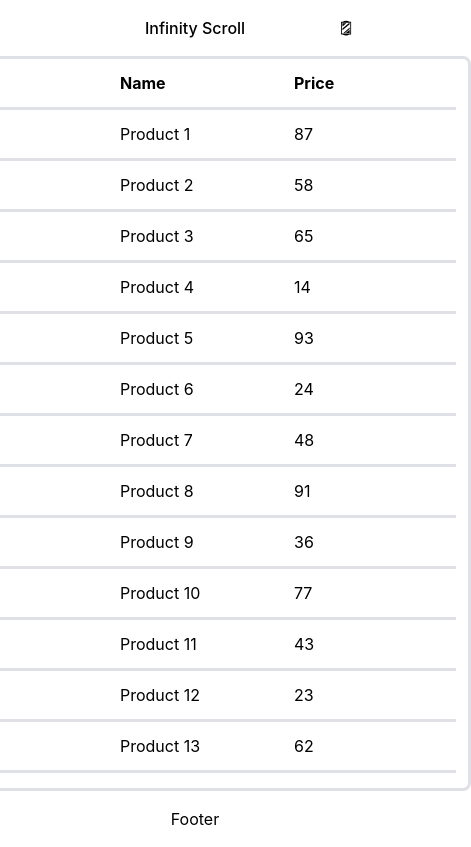
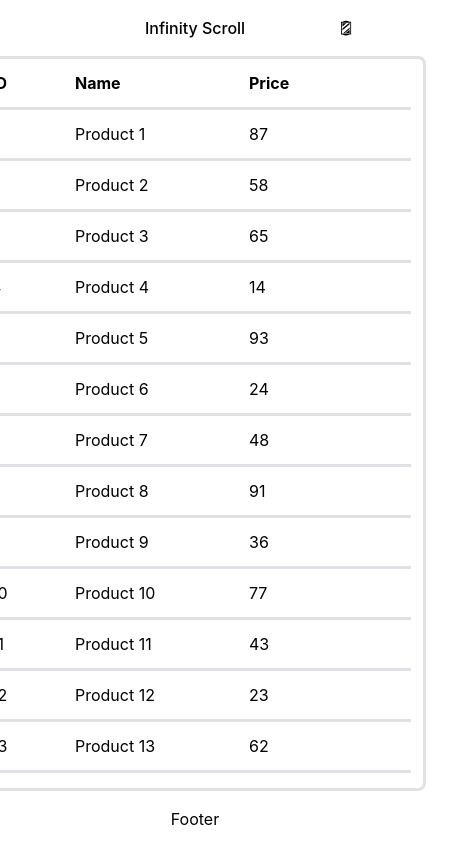
Before and after one commit to Farro178/infinite-scrolling-table, a React (Vite) app: page / in a window 390 px wide. Shown: the whole page, 471 px wide, since content can reach past the window. Built offline with nearby package versions, Linux system fonts and the light colour scheme.

Commit message:
feat: make tables mobile somewhat mobile friendly

```diff
--- a/src/components/ProductTable/ProductTable.tsx
+++ b/src/components/ProductTable/ProductTable.tsx
@@ -12,6 +12,7 @@ function ProductTable() {
       {
         accessorKey: "id",
         header: "ID",
+        size: 60,
       },
       {
         accessorKey: "name",
@@ -36,12 +37,11 @@ function ProductTable() {
   const totalDBRowCount = data?.pages?.[0]?.pagination?.pageTotal ?? 0;
   const totalFetched = flatData.length;
 
-  //called on scroll and possibly on mount to fetch more data as the user scrolls and reaches bottom of table
   const fetchMoreOnBottomReached = useCallback(
     (containerRefElement?: HTMLDivElement | null) => {
       if (containerRefElement) {
         const { scrollHeight, scrollTop, clientHeight } = containerRefElement;
-        //once the user has scrolled within 500px of the bottom of the table, fetch more data if we can
+
         if (
           scrollHeight - scrollTop - clientHeight < 500 &&
           !isFetching &&
--- a/src/components/Table/Table.tsx
+++ b/src/components/Table/Table.tsx
@@ -28,14 +28,8 @@ function Table<T>({ data, columns, onScroll }: TableProps<T>) {
 
   const rowVirtualizer = useVirtualizer({
     count: rows.length,
-    estimateSize: () => 33,
+    estimateSize: () => 30,
     getScrollElement: () => containerRef.current,
-    measureElement:
-      typeof window !== "undefined" &&
-      navigator.userAgent.indexOf("Firefox") === -1
-        ? (element) => element?.getBoundingClientRect().height
-        : undefined,
-    overscan: 5,
   });
 
   useEffect(() => {
--- a/src/styles.module.scss
+++ b/src/styles.module.scss
@@ -29,8 +29,7 @@ a {
 body {
   margin: 0;
   place-items: center;
-  min-width: 320px;
-  width: 100vw;
+  min-width: 100vw;
   min-height: 100vh;
 }
 
@@ -59,10 +58,12 @@ button:focus-visible {
 }
 
 .app {
-  min-height: 100vh;
+  height: 100%;
+  width: 100%;
   display: flex;
   flex-direction: column;
   align-items: center;
+  overflow-y: hidden;
 }
 
 .heading {
@@ -78,6 +79,9 @@ button:focus-visible {
 }
 
 .product__table__group {
+  width: 100%;
+  overflow-x: auto;
+  justify-content: space-around;
   display: flex;
   gap: 16px;
 }
```
